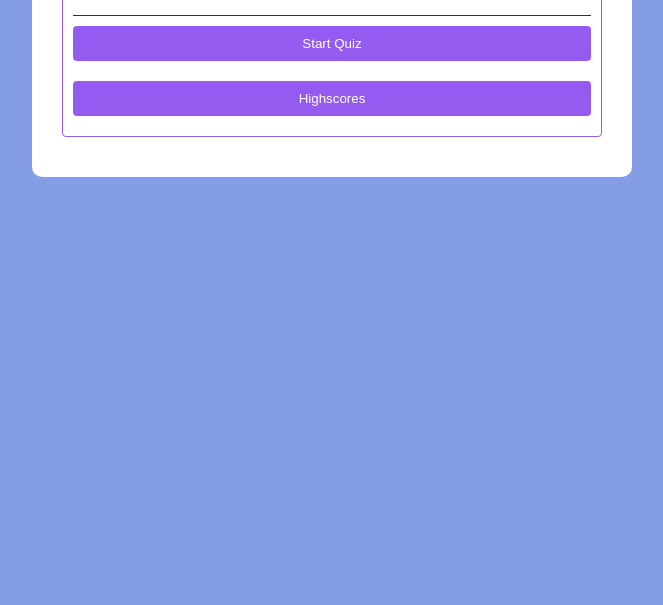
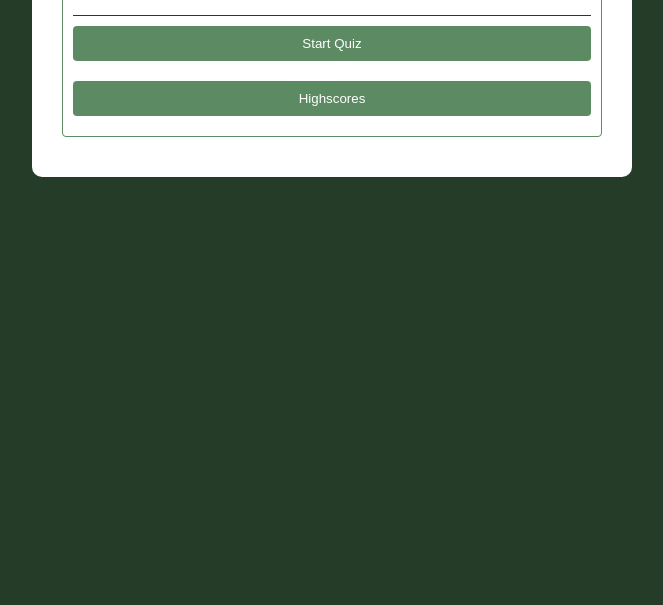
Before and after one commit to gracecatk/multi-choice-quiz-attempt2, a plain HTML site: page index.html in a window 1280 px wide. Shown: the part 195-800 px from the top of the page, without its empty margins (308-971 px from the left). Drawn offline with Linux system fonts and the light colour scheme.

Commit message:
fixing styling and highscore linking

```diff
--- a/index.html
+++ b/index.html
@@ -15,7 +15,7 @@
     <div class="start-screen" id="startScreen">
         <h1 id="quiz">JS Quiz</h1>
         <button id="startButton">Start Quiz</button>
-        <a href="highscore.html">
+        <a href="highscore.js">
         <button id="Highscores" >Highscores</button>
     </a>
       </div>
--- a/style.css
+++ b/style.css
@@ -9,7 +9,7 @@
 
 
 body {
-  background-color: rgb(133, 156, 231);
+  background-color: #253d28
 }
 
 .app {
@@ -40,12 +40,12 @@ body {
   margin: 10px 0;
   text-align: left;
   border-radius: 4px;
-  border-color: rgb(149, 91, 241);
+  border-color: #5c8a62;
 
 }
 
 #startButton {
-  background-color: rgb(149, 91, 241);
+  background-color: #5c8a62;
   color: rgb(255, 255, 255);
   font-weight: 500;
   width: 100%;
@@ -177,7 +177,7 @@ label {
 }
 
 #Highscores {
-  background-color: rgb(149, 91, 241);
+  background-color: #5c8a62;
   color: rgb(255, 255, 255);
   font-weight: 500;
   width: 100%;
```
